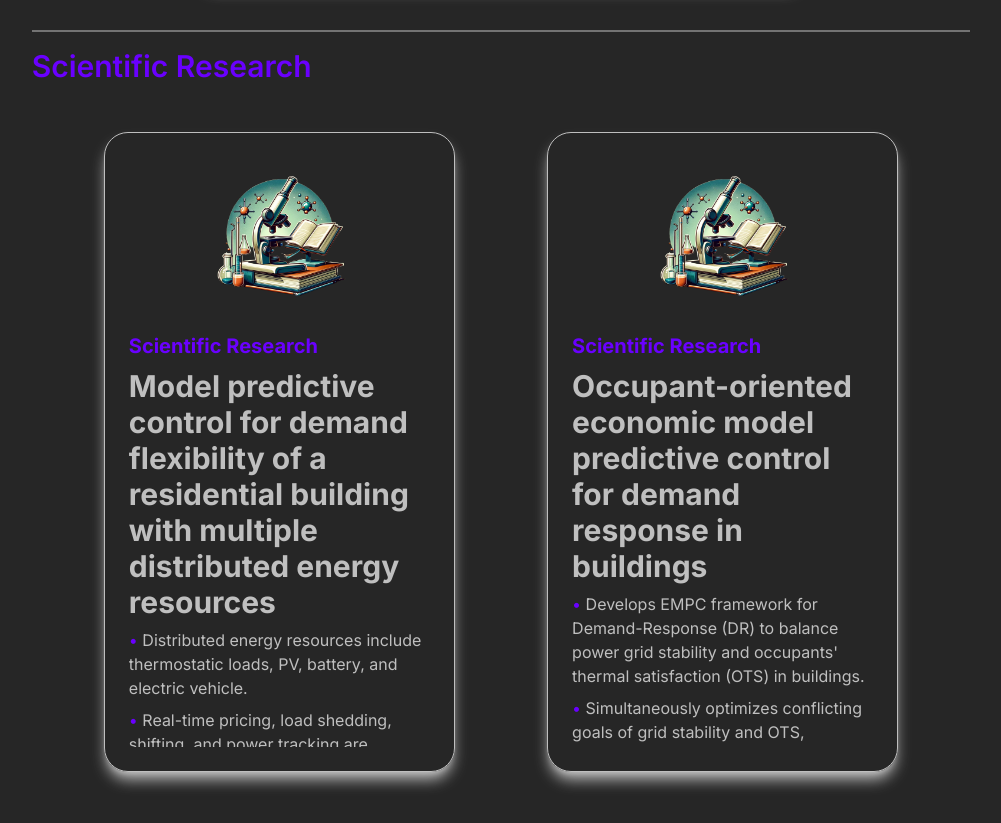
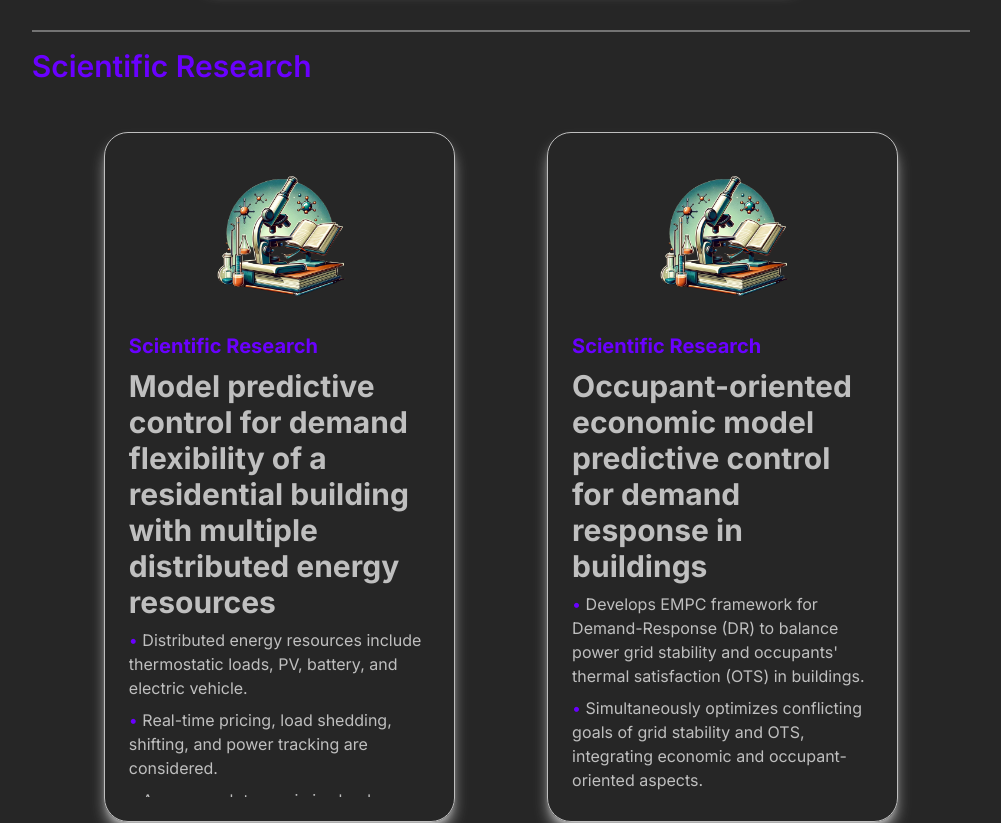
Before and after one commit to PascalS55/mywebsite, a Next.js app: page /projects in a window 1280 px wide. Shown: the part 1240-2063 px from the top of the page, without its empty margins (139-1140 px from the left). Built offline with nearby package versions, Linux system fonts and the light colour scheme.

Commit message:
backface vis fixed; scroll bug fixed

```diff
--- a/app/components/FlipCard.js
+++ b/app/components/FlipCard.js
@@ -16,12 +16,13 @@ const FlipCard = ({ frontSide, backSide, height }) => {
 
   return (
     <article
-      className={`w-full max-h-[80vh] rounded-3xl cursor-pointer shadow-dark flex hover:bg-dark hover:text-light duration-500
+      className={`w-full h-auto rounded-3xl cursor-pointer shadow-dark flex hover:bg-dark hover:text-light duration-500
       flip-card border border-solid border-dark p-6 shadow-lg overflow-x-hidden overflow-y-hidden group`}
       onClick={flipCard}
     >
       <motion.div
-        className="flip-card-inner h-auto flex-1"
+        className="flip-card-inner h-auto"
+        style={{ backfaceVisibility: "hidden" }}
         initial={false}
         animate={{ rotateY: isFlipped ? 180 : 360 }}
         transition={{ duration: 0.3, animationDirection: "normal" }}
@@ -29,13 +30,19 @@ const FlipCard = ({ frontSide, backSide, height }) => {
       >
         <div
           className="w-full h-full flex-col flip-card-front overflow-y-auto scrollbar-hidden"
-          style={{ maxHeight: "80vh" }}
+          style={{
+            maxHeight: "80vh",
+            backfaceVisibility: "hidden",
+          }}
         >
           {frontSide}
         </div>
         <div
           className="w-full h-full flex flip-card-back overflow-y-auto"
-          style={{ maxHeight: "80vh" }}
+          style={{
+            maxHeight: "80vh",
+            pointerEvents: isFlipped ? "auto" : "none",
+          }}
         >
           {backSide}
         </div>
--- a/app/globals.css
+++ b/app/globals.css
@@ -32,10 +32,6 @@
 }
 
 /* Flipping Card animation */
-.flip-card-container {
-  backface-visibility: hidden;
-}
-
 .flip-card {
   perspective: 2000px;
   -webkit-perspective: 2000px;
--- a/app/projects/page.js
+++ b/app/projects/page.js
@@ -130,7 +130,7 @@ const SmallProject = ({
     <article className="w-full p-5">
       <FlipCard
         frontSide={
-          <div className="flex flex-col group">
+          <div className="flex flex-col">
             {/* <div className="w-full h-full overflow-hidden rounded-lg self-center lg:w-1/2"> */}
             <div className="w-1/2 h-full rounded-lg overflow-hidden self-center">
               <Image
```
